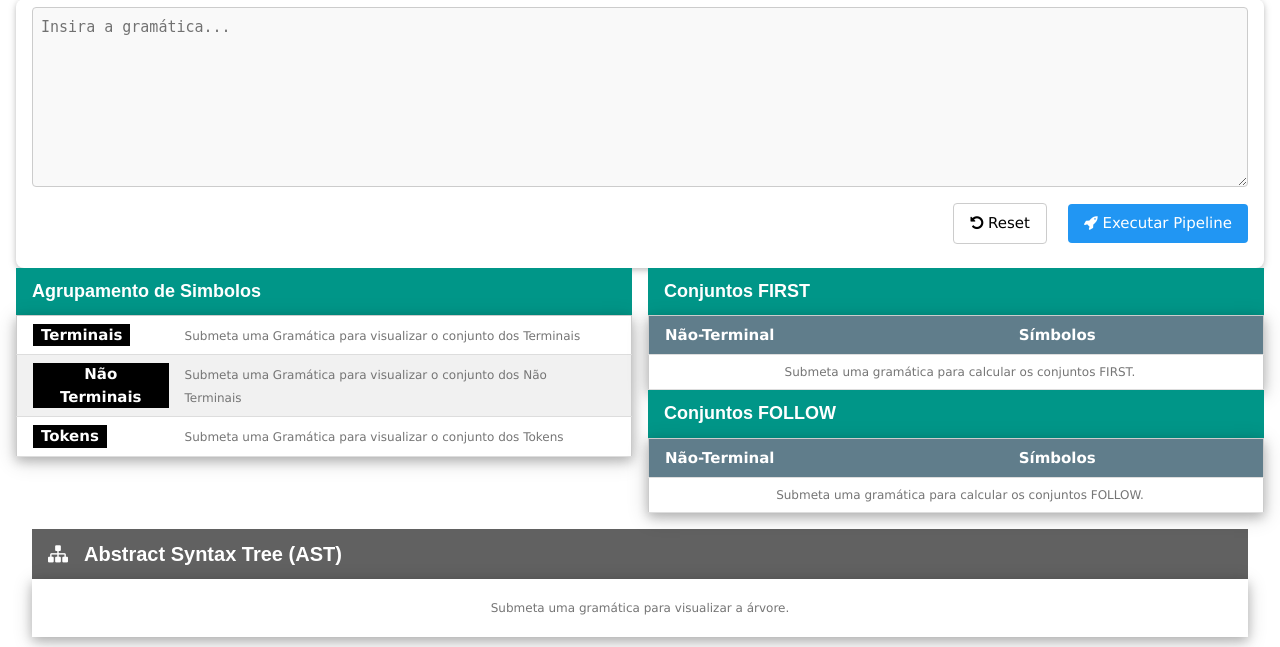
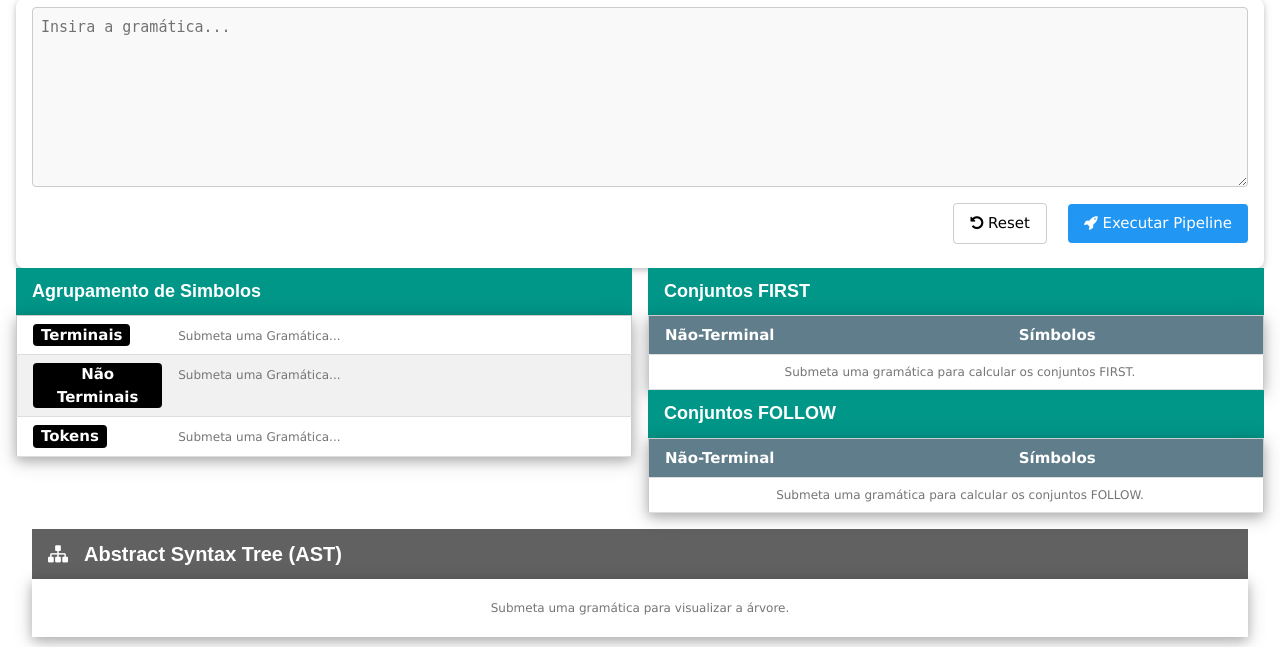
Before and after one commit to Guilhermepp4/PROJ_EL, a Flask app: page /dashboard in a window 1280 px wide. Shown: the part 130-777 px from the top of the page. Run offline with Flask 3, Linux system fonts and the light colour scheme.

Commit message:
pré revisão do trabalho

```diff
--- a/Projeto/app.py
+++ b/Projeto/app.py
@@ -2,6 +2,7 @@ import io
 from contextlib import redirect_stdout
 from flask import Flask, render_template, request
 from datetime import datetime
+from src.classes_parser import (Init, Regra, Producoes)
 from src.first_follow import *
 from src.parser_grammar import parser_gram
 from src.main import GRAMMAR_EXAMPLE
@@ -25,7 +26,7 @@ def dashboardRoute():
         grammar_obj = parser_gram(info)
 
         if grammar_obj is None:
-            return render_template("dashboard.html", grammar_input=info, firsts={}, follows={}, ast_visual="", terminals=[], non_terminals=[], tokens=[])
+            return render_template("dashboard.html", grammar_input=info, firsts={}, follows={}, ast_visual="", terminals=[], non_terminals=[], tokens={})
 
         nT = grammar_obj.get_nonterminals()
         T = grammar_obj.get_Terminals()
@@ -56,7 +57,7 @@ def dashboardRoute():
                                ast_visual="",
                                terminals=[],
                                non_terminals=[],
-                               tokens=[]
+                               tokens={}
                                )
 
 # @app.route('/livro/<id_livro>')
--- a/Projeto/templates/dashboard.html
+++ b/Projeto/templates/dashboard.html
@@ -35,34 +35,31 @@
                 <table class="w3-table-all w3-card-4 w3-hoverable">
                     <tbody>
                         <tr>
-                            <td><b><span class="w3-tag">Terminais</span></b></td>
-                            <td>{% if not terminals %}<span class="w3-text-grey w3-small">Submeta uma Gramática para visualizar o conjunto dos Terminais</span>{% endif %}
+                            <td style="width: 25%;"><b><span class="w3-tag w3-round w3-black">Terminais</span></b></td>
+                            <td>
+                                {% if not terminals %}<span class="w3-text-grey w3-small">Submeta uma Gramática...</span>{% endif %}
                                 {% for s in terminals %}
-                                    {% if s == 'ε' %}
-                                        <span class="w3-tag w3-round w3-amber">{{ s }}</span>
-                                    {% else %}
-                                        <span class="w3-tag w3-round w3-light-blue">{{ s }}</span>
-                                    {% endif %}
+                                    <span class="w3-tag w3-round {{ 'w3-amber' if s == 'ε' else 'w3-light-blue' }}">{{ s }}</span>
                                     {% if not loop.last %},{% endif %}
                                 {% endfor %}
                             </td>
                         </tr>
+
                         <tr>
-                            <td><b><span class="w3-tag">Não Terminais</span></b></td>
-                            <td>{% if not non_terminals %}<span class="w3-text-grey w3-small">Submeta uma Gramática para visualizar o conjunto dos Não Terminais</span>{% endif %}
-                            <td>
+                            <td><b><span class="w3-tag w3-round w3-black">Não Terminais</span></b></td>
+                            <td> {% if not non_terminals %}<span class="w3-text-grey w3-small">Submeta uma Gramática...</span>{% endif %}
                                 {% for s in non_terminals %}
-                                    <span class="w3-tag w3-round w3-light-black">{{ s }}</span>
+                                    <span class="w3-tag w3-round w3-dark-grey">{{ s }}</span>
                                     {% if not loop.last %},{% endif %}
                                 {% endfor %}
                             </td>
                         </tr>
+
                         <tr>
-                            <td><b><span class="w3-tag">Tokens</span></b></td>
-                            <td>{% if not tokens %}<span class="w3-text-grey w3-small">Submeta uma Gramática para visualizar o conjunto dos Tokens</span>{% endif %}
-                            <td>
-                                {% for s in tokens %}
-                                    <span class="w3-tag w3-round w3-green">{{ s }}</span>
+                            <td><b><span class="w3-tag w3-round w3-black">Tokens</span></b></td>
+                            <td> {% if not tokens %}<span class="w3-text-grey w3-small">Submeta uma Gramática...</span>{% endif %}
+                                {% for s, t in tokens.items() %}
+                                    {{ s }} -> <span class="w3-tag w3-round w3-green"> {{ t }} </span>
                                     {% if not loop.last %},{% endif %}
                                 {% endfor %}
                             </td>
@@ -87,6 +84,7 @@
                             <tr>
                                 <td><b><span class="w3-tag w3-round w3-black">{{ nt }}</span></b></td>
                                 <td>
+                                    {% if not simbolos %}<span class="w3-text-grey w3-small">Sem símbolos FIRST...</span>{% endif %}
                                     {% for s in simbolos %}
                                         {% if s == 'ε' %}
                                             <span class="w3-tag w3-round w3-blue">{{ s }}</span>
@@ -124,6 +122,7 @@
                             <tr>
                                 <td><b><span class="w3-tag w3-round w3-black">{{ nt }}</span></b></td>
                                 <td>
+                                    {% if not simbolos %}<span class="w3-text-grey w3-small">Sem símbolos FOLLOW...</span>{% endif %}
                                     {% for s in simbolos %}
                                         {% if s == 'ε' %}
                                             <span class="w3-tag w3-round w3-blue">{{ s }}</span>
@@ -150,9 +149,9 @@
             </div>
             <div class="w3-card-4 w3-white w3-padding" style="overflow-x: auto;">
                 {% if ast_visual %}
-                    <pre style="font-family: 'Courier New', Courier, monospace; line-height: 1.2; font-size: 14px;">
-                        {{ ast_visual }}
-                    </pre>
+                <pre style="font-family: 'Courier New'; line-height: 1.2; font-size: 14px; background-color: #282c34; color: #abb2bf; padding: 20px; border-radius: 5px;border-left: 5px solid #61afef;">
+                    {{- ast_visual -}}
+                </pre>
                 {% else %}
                     <p class="w3-text-grey w3-center w3-small">Submeta uma gramática para visualizar a árvore.</p>
                 {% endif %}
```
Also changed, not shown: Projeto/src/classes_parser.py (+11 -11 lines).
